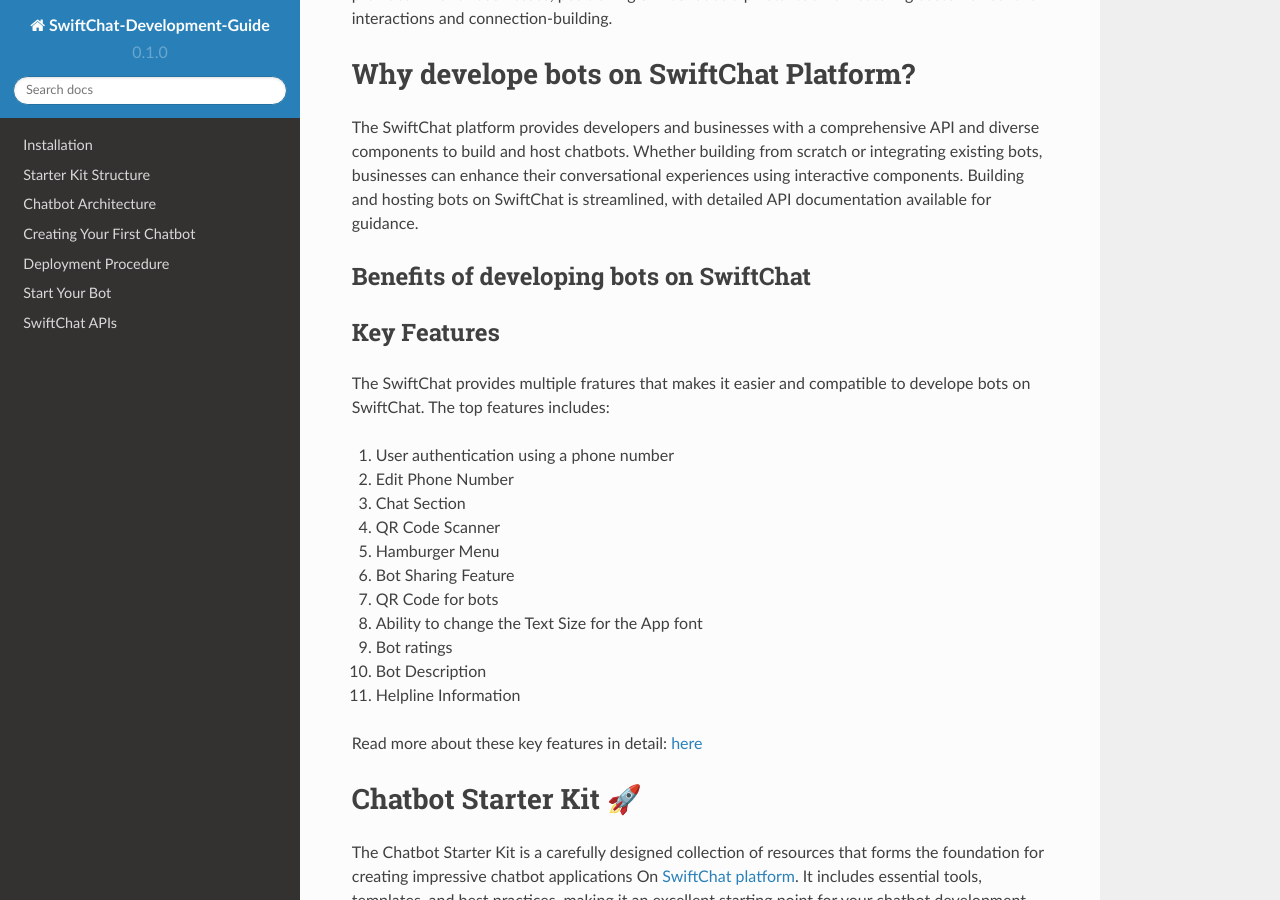
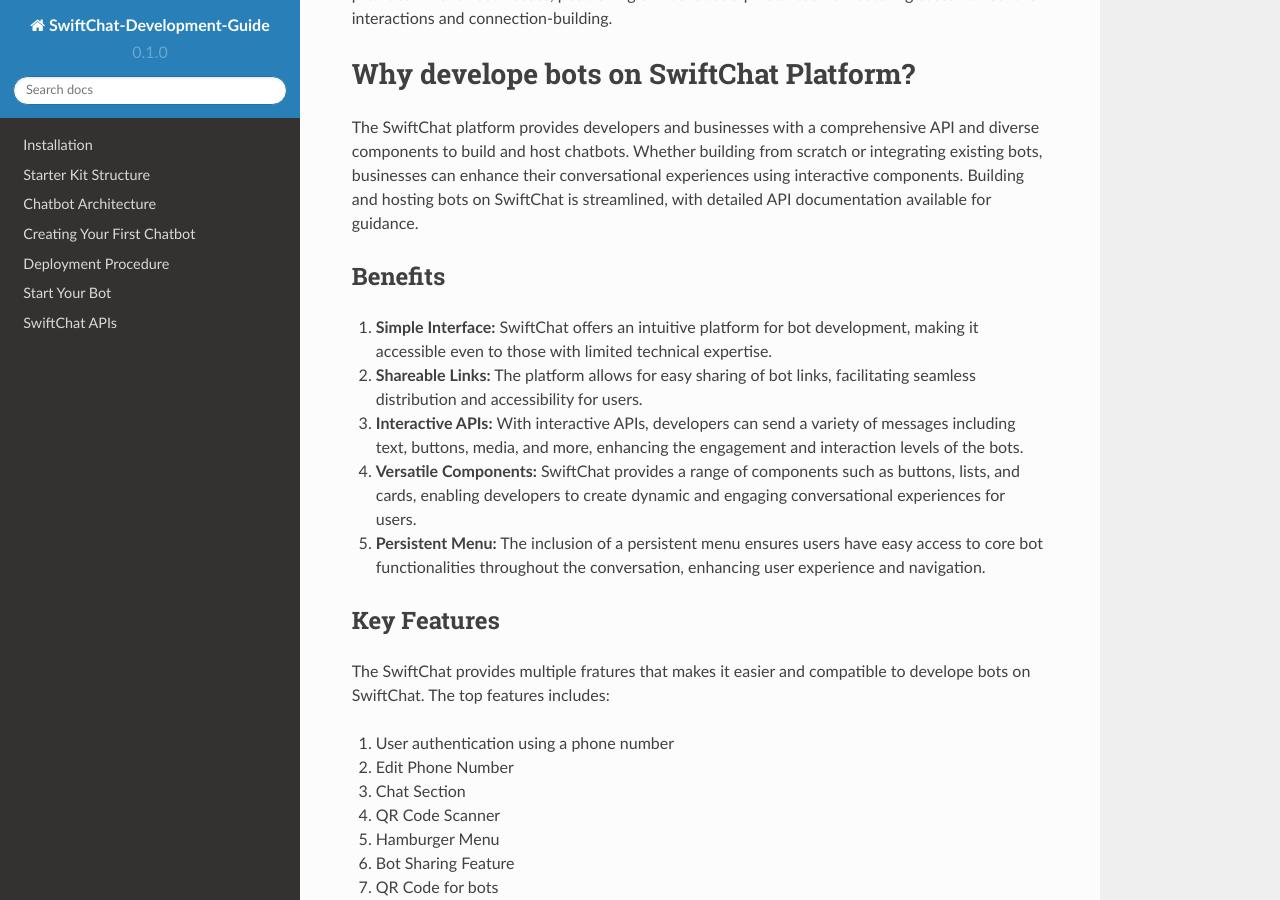
Before and after one commit to Priyanka-sharma181/Chatbot-Development-Guide, a Sphinx documentation site: the page built from docs/source/index.rst, in a window 1280 px wide and 900 px high, scrolled down 297 px. Built offline with Sphinx 7.4.7 and the Read the Docs theme 2.0.0, drawn with Linux system fonts in a browser that asks for light colours.

Commit message:
updating structure

```diff
--- a/docs/source/index.rst
+++ b/docs/source/index.rst
@@ -6,9 +6,17 @@
 ====================
 The SwiftChat platform provides developers and businesses with a comprehensive API and diverse components to build and host chatbots. Whether building from scratch or integrating existing bots, businesses can enhance their conversational experiences using interactive components. Building and hosting bots on SwiftChat is streamlined, with detailed API documentation available for guidance.
 
-Benefits of developing bots on SwiftChat
+Benefits
 ------------------------
+1. **Simple Interface:** SwiftChat offers an intuitive platform for bot development, making it accessible even to those with limited technical expertise.
 
+2. **Shareable Links:** The platform allows for easy sharing of bot links, facilitating seamless distribution and accessibility for users.
+
+3. **Interactive APIs:** With interactive APIs, developers can send a variety of messages including text, buttons, media, and more, enhancing the engagement and interaction levels of the bots.
+
+4. **Versatile Components:** SwiftChat provides a range of components such as buttons, lists, and cards, enabling developers to create dynamic and engaging conversational experiences for users.
+
+5. **Persistent Menu:** The inclusion of a persistent menu ensures users have easy access to core bot functionalities throughout the conversation, enhancing user experience and navigation.
 
 Key Features
 ------------------------
```
